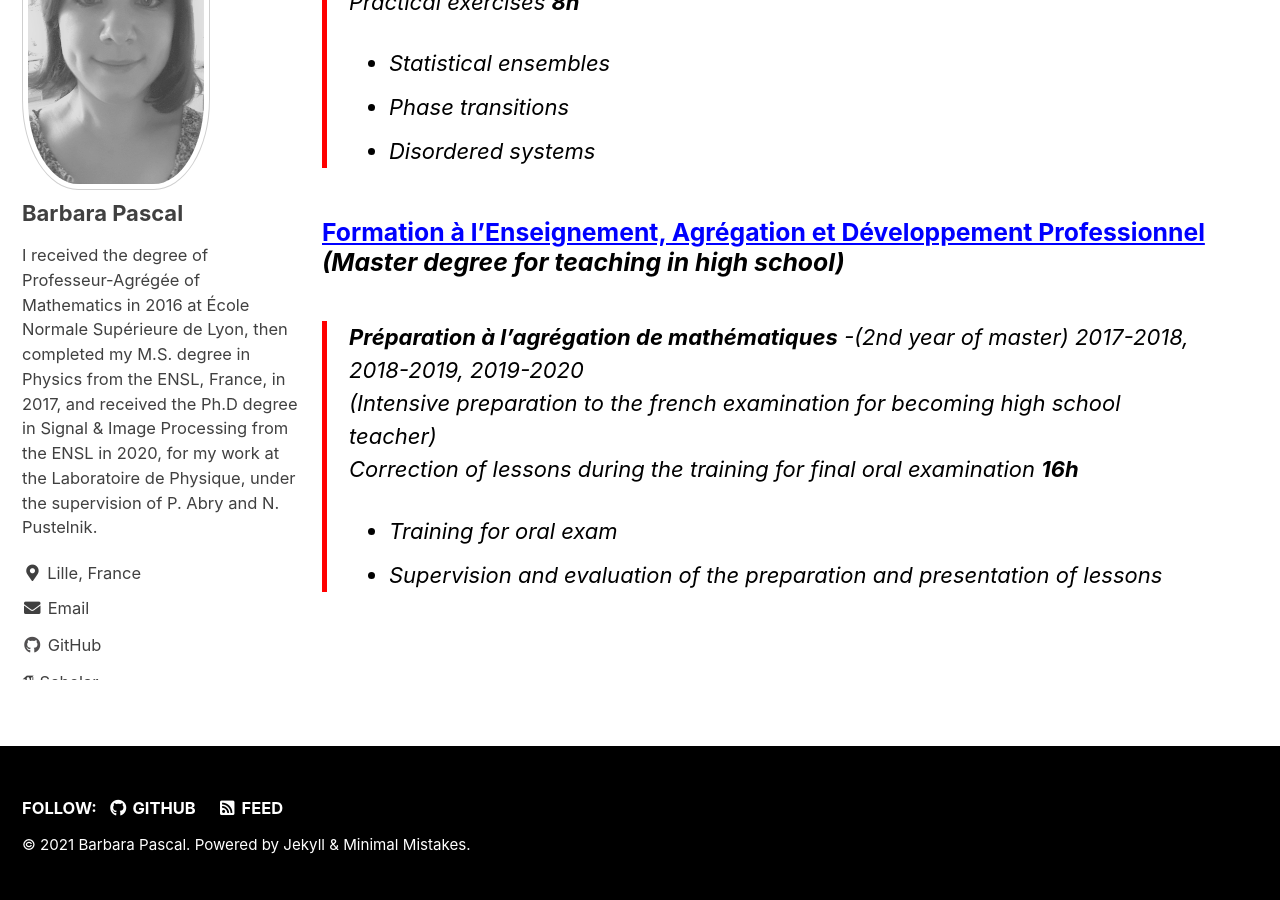
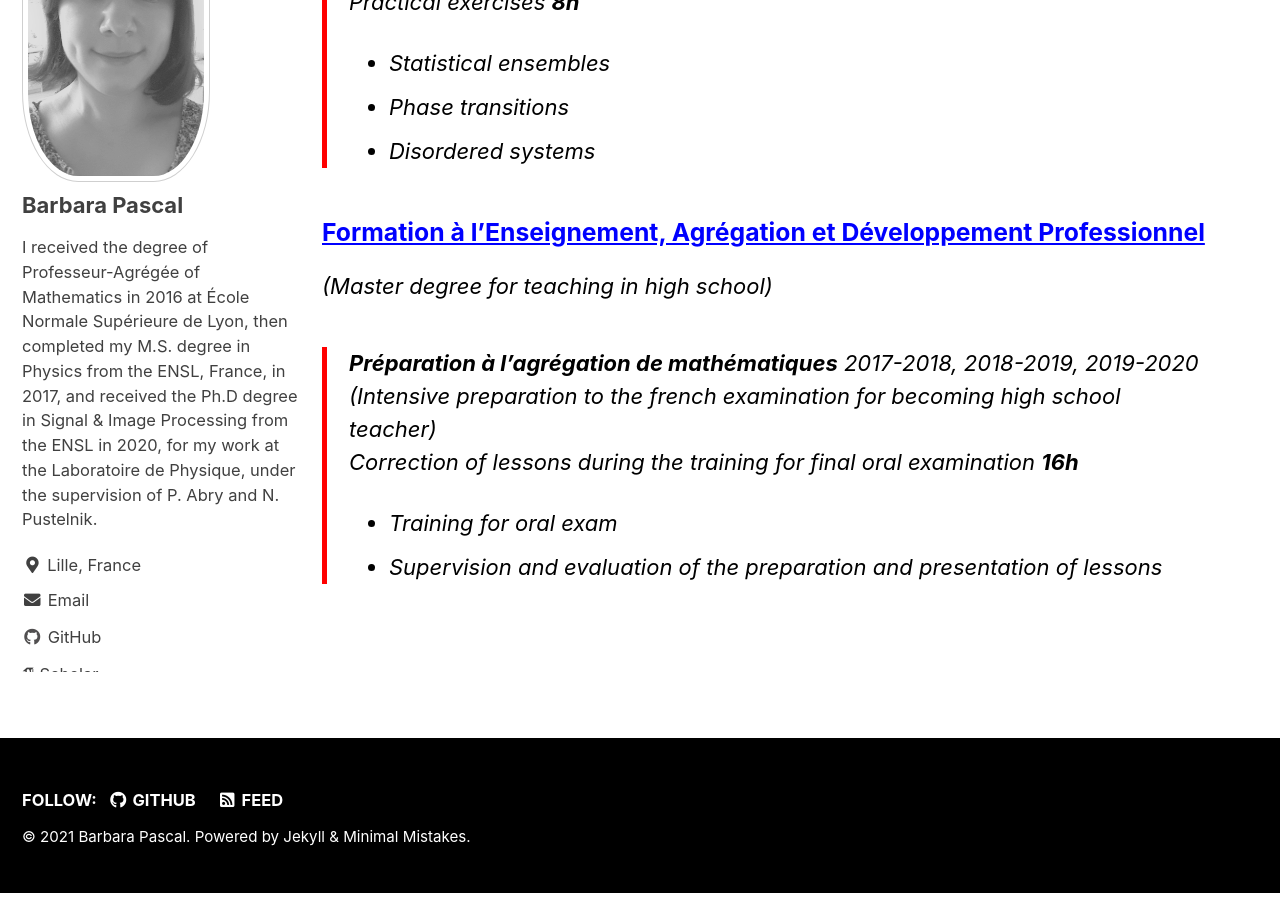
Before and after one commit to bpascal-fr/bpascal-fr.github.io, a Jekyll site: the page built from _pages/teaching.md, in a window 1280 px wide and 900 px high, scrolled down 2059 px. Built offline with Jekyll 4.4.1, drawn with Linux system fonts in a browser that asks for light colours; cached includes are drawn as plain includes; nearby versions of some CDN libraries; some web fonts are replaced.

Commit message:
complete aggregation

```diff
--- a/_pages/teaching.md
+++ b/_pages/teaching.md
@@ -55,9 +55,10 @@
 * Phase transitions
 * Disordered systems
 
-### [Formation à l'Enseignement, Agrégation et Développement Professionnel](http://mathematiques.ens-lyon.fr/agregation-224737.kjsp?RH=1403617207802&RF=DPT-MATH-AGREG) *(Master degree for teaching in high school)*
+### [Formation à l'Enseignement, Agrégation et Développement Professionnel](http://mathematiques.ens-lyon.fr/agregation-224737.kjsp?RH=1403617207802&RF=DPT-MATH-AGREG)
+*(Master degree for teaching in high school)*
 
-> **Préparation à l'agrégation de mathématiques** -(2nd year of master)  *2017-2018, 2018-2019, 2019-2020*
+> **Préparation à l'agrégation de mathématiques**  *2017-2018, 2018-2019, 2019-2020*
 *(Intensive preparation to the french examination for becoming high school teacher)*
 Correction of lessons during the training for final oral examination **16h**
 * Training for oral exam
```
